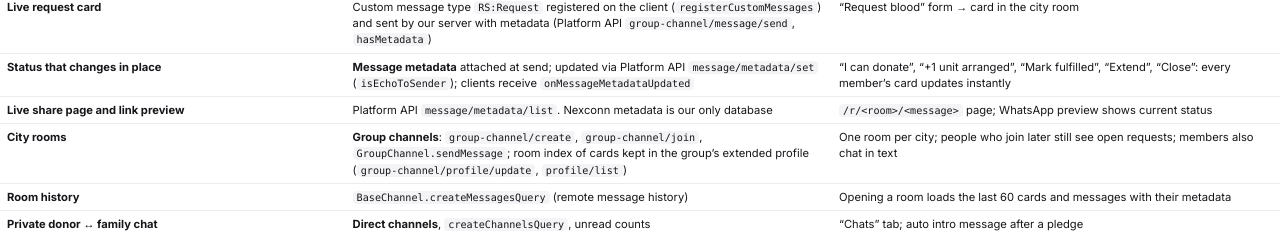
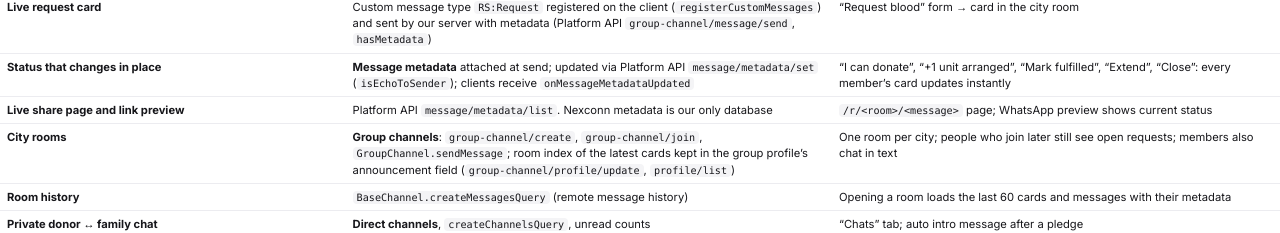
Before and after one commit to hannielvinu/Redsure, a website: page docs/writeup.html in a window 1280 px wide. Shown: the part 896-1129 px from the top of the page. Drawn offline with Linux system fonts and the light colour scheme.

Commit message:
Write-up: room index lives in the group announcement field

```diff
--- a/docs/writeup.html
+++ b/docs/writeup.html
@@ -92,7 +92,7 @@
     <tr><td><b>Live request card</b></td><td>Custom message type <code>RS:Request</code> registered on the client (<code>registerCustomMessages</code>) and sent by our server with metadata (Platform API <code>group-channel/message/send</code>, <code>hasMetadata</code>)</td><td>“Request blood” form → card in the city room</td></tr>
     <tr><td><b>Status that changes in place</b></td><td><b>Message metadata</b> attached at send; updated via Platform API <code>message/metadata/set</code> (<code>isEchoToSender</code>); clients receive <code>onMessageMetadataUpdated</code></td><td>“I can donate”, “+1 unit arranged”, “Mark fulfilled”, “Extend”, “Close”: every member’s card updates instantly</td></tr>
     <tr><td><b>Live share page and link preview</b></td><td>Platform API <code>message/metadata/list</code>. Nexconn metadata is our only database</td><td><code>/r/&lt;room&gt;/&lt;message&gt;</code> page; WhatsApp preview shows current status</td></tr>
-    <tr><td><b>City rooms</b></td><td><b>Group channels</b>: <code>group-channel/create</code>, <code>group-channel/join</code>, <code>GroupChannel.sendMessage</code>; room index of cards kept in the group’s extended profile (<code>group-channel/profile/update</code>, <code>profile/list</code>)</td><td>One room per city; people who join later still see open requests; members also chat in text</td></tr>
+    <tr><td><b>City rooms</b></td><td><b>Group channels</b>: <code>group-channel/create</code>, <code>group-channel/join</code>, <code>GroupChannel.sendMessage</code>; room index of the latest cards kept in the group profile’s announcement field (<code>group-channel/profile/update</code>, <code>profile/list</code>)</td><td>One room per city; people who join later still see open requests; members also chat in text</td></tr>
     <tr><td><b>Room history</b></td><td><code>BaseChannel.createMessagesQuery</code> (remote message history)</td><td>Opening a room loads the last 60 cards and messages with their metadata</td></tr>
     <tr><td><b>Private donor ↔ family chat</b></td><td><b>Direct channels</b>, <code>createChannelsQuery</code>, unread counts</td><td>“Chats” tab; auto intro message after a pledge</td></tr>
     <tr><td><b>Typing indicator</b></td><td><code>sendTypingStatus</code> + <code>ChannelHandler.onTypingStatusChanged</code></td><td>“Priya is typing…” in chats</td></tr>
```
Also changed, not shown: 1 other file.
